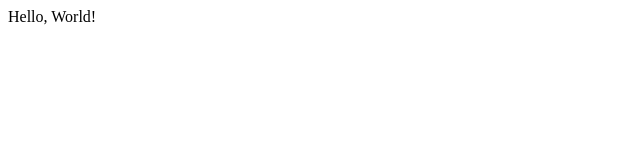
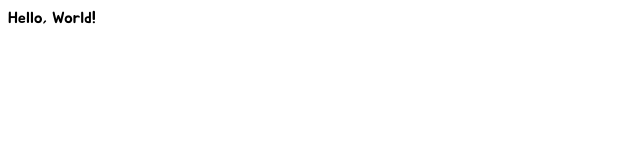
Before and after one commit to high2092/RomanticWeapon, a React app in the folder client/: page / in a window 1280 px wide. Shown: the top 160 px of the page, without its empty margins (0-640 px from the left). Built offline with nearby package versions, Linux system fonts and the light colour scheme.

Commit message:
design: 폰트 적용

```diff
--- /dev/null
+++ b/client/index.css
@@ -0,0 +1,5 @@
+@import url('https://fonts.googleapis.com/css2?family=Jua&display=swap');
+
+* {
+  font-family: 'Jua', sans-serif;
+}
--- a/client/index.tsx
+++ b/client/index.tsx
@@ -1,6 +1,7 @@
 import React from 'react';
 import ReactDOM from 'react-dom/client';
 import App from './src/App';
+import './index.css';
 
 const rootElement = document.getElementById('root') as HTMLDivElement;
 
```
